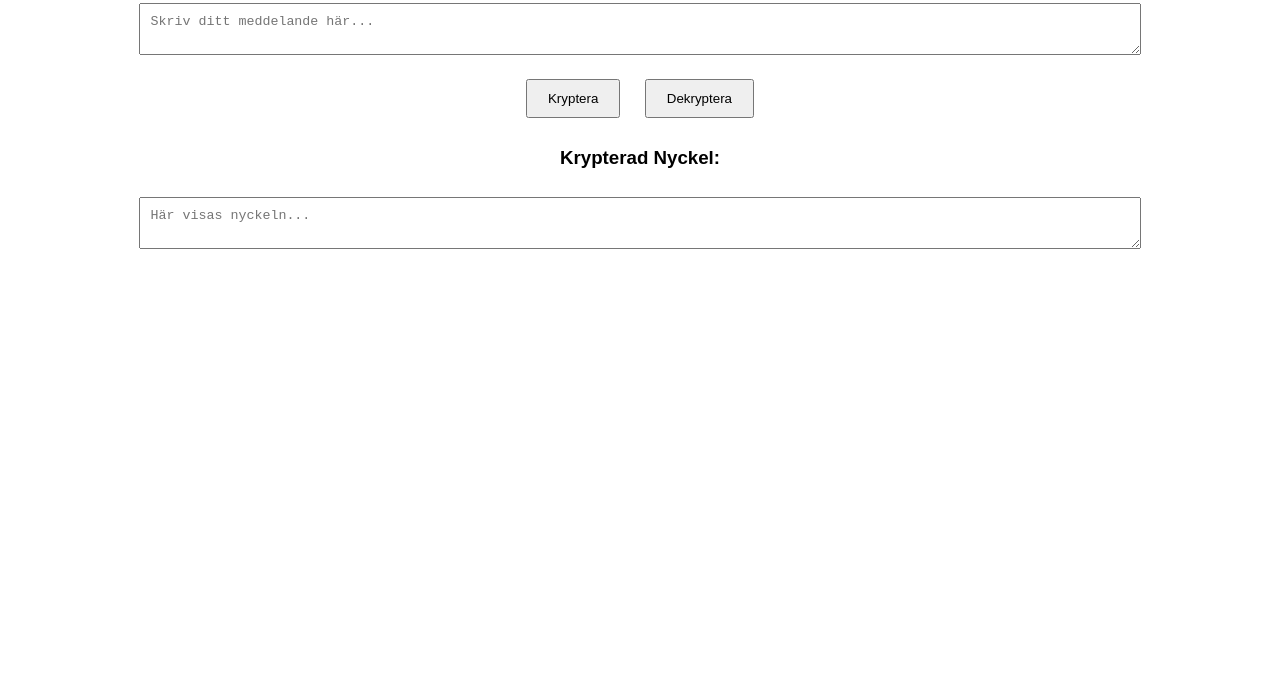
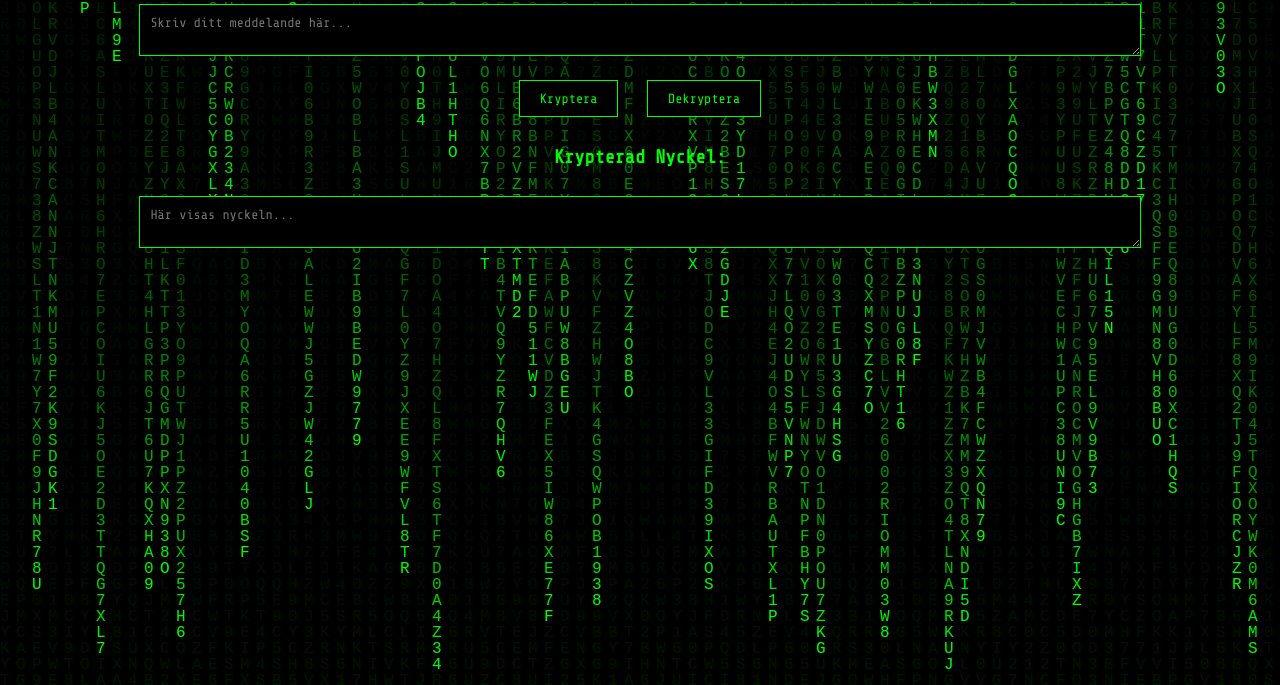
Before and after one commit to Liilep/Kryptoz, a plain HTML site: page index.html in a window 1280 px wide. Shown: the part 115-800 px from the top of the page. Drawn offline with nearby package versions, Linux system fonts and the light colour scheme.

Commit message:
Update index.html
Matrix krypto

```diff
--- a/index.html
+++ b/index.html
@@ -3,16 +3,77 @@
 <head>
     <meta charset="UTF-8">
     <meta name="viewport" content="width=device-width, initial-scale=1.0">
-    <title>Kryptera & Dekryptera Text</title>
+    <title>Matrix Kryptering</title>
     <style>
-        body { font-family: Arial, sans-serif; text-align: center; padding: 20px; }
-        textarea, input { width: 80%; margin: 10px 0; padding: 10px; }
-        button { padding: 10px 20px; margin: 10px; cursor: pointer; }
-        .output { font-weight: bold; margin-top: 10px; white-space: pre-wrap; }
+        @import url('https://fonts.googleapis.com/css2?family=Share+Tech+Mono&display=swap');
+
+        body {
+            font-family: 'Share Tech Mono', monospace;
+            background-color: black;
+            color: #00ff00;
+            text-align: center;
+            padding: 20px;
+        }
+
+        h1 {
+            font-size: 2em;
+            text-shadow: 0 0 10px #00ff00;
+        }
+
+        textarea, input {
+            width: 80%;
+            margin: 10px 0;
+            padding: 10px;
+            background-color: black;
+            border: 1px solid #00ff00;
+            color: #00ff00;
+            font-family: 'Share Tech Mono', monospace;
+        }
+
+        button {
+            padding: 10px 20px;
+            margin: 10px;
+            cursor: pointer;
+            background-color: black;
+            border: 1px solid #00ff00;
+            color: #00ff00;
+            font-family: 'Share Tech Mono', monospace;
+            transition: 0.3s;
+        }
+
+        button:hover {
+            background-color: #00ff00;
+            color: black;
+            font-weight: bold;
+        }
+
+        .output {
+            font-weight: bold;
+            margin-top: 10px;
+            white-space: pre-wrap;
+            font-size: 1.2em;
+            text-shadow: 0 0 10px #00ff00;
+        }
+
+        .matrix-animation {
+            position: fixed;
+            top: 0;
+            left: 0;
+            width: 100%;
+            height: 100%;
+            background: black;
+            z-index: -1;
+            overflow: hidden;
+        }
+
+        .matrix-animation canvas {
+            display: block;
+        }
     </style>
 </head>
 <body>
-    <h1>Kryptera & Dekryptera Text</h1>
+
+    <h1>🟢 MATRIX KRYPTONET 🔥</h1>
 
     <textarea id="inputText" placeholder="Skriv ditt meddelande här..."></textarea><br>
 
@@ -23,6 +84,10 @@
     <textarea id="keyText" placeholder="Här visas nyckeln..." readonly></textarea>
 
     <p class="output" id="outputText"></p>
+
+    <div class="matrix-animation">
+        <canvas id="matrixCanvas"></canvas>
+    </div>
 
     <script>
         function scramble(text) {
@@ -69,6 +134,42 @@
                 document.getElementById("outputText").innerText = "Felaktig nyckel eller krypterad text.";
             }
         }
+
+        // MATRIX RAIN-EFFEKT 🎥🌧
+        const canvas = document.getElementById("matrixCanvas");
+        const ctx = canvas.getContext("2d");
+
+        canvas.width = window.innerWidth;
+        canvas.height = window.innerHeight;
+
+        const characters = "0123456789ABCDEFGHIJKLMNOPQRSTUVWXYZ";
+        const fontSize = 16;
+        const columns = canvas.width / fontSize;
+        const drops = Array(Math.floor(columns)).fill(1);
+
+        function drawMatrixRain() {
+            ctx.fillStyle = "rgba(0, 0, 0, 0.05)";
+            ctx.fillRect(0, 0, canvas.width, canvas.height);
+            ctx.fillStyle = "#00ff00";
+            ctx.font = fontSize + "px monospace";
+
+            for (let i = 0; i < drops.length; i++) {
+                const text = characters[Math.floor(Math.random() * characters.length)];
+                ctx.fillText(text, i * fontSize, drops[i] * fontSize);
+                if (drops[i] * fontSize > canvas.height && Math.random() > 0.975) {
+                    drops[i] = 0;
+                }
+                drops[i]++;
+            }
+        }
+
+        setInterval(drawMatrixRain, 50);
+
+        window.addEventListener("resize", () => {
+            canvas.width = window.innerWidth;
+            canvas.height = window.innerHeight;
+        });
     </script>
+
 </body>
 </html>
```
